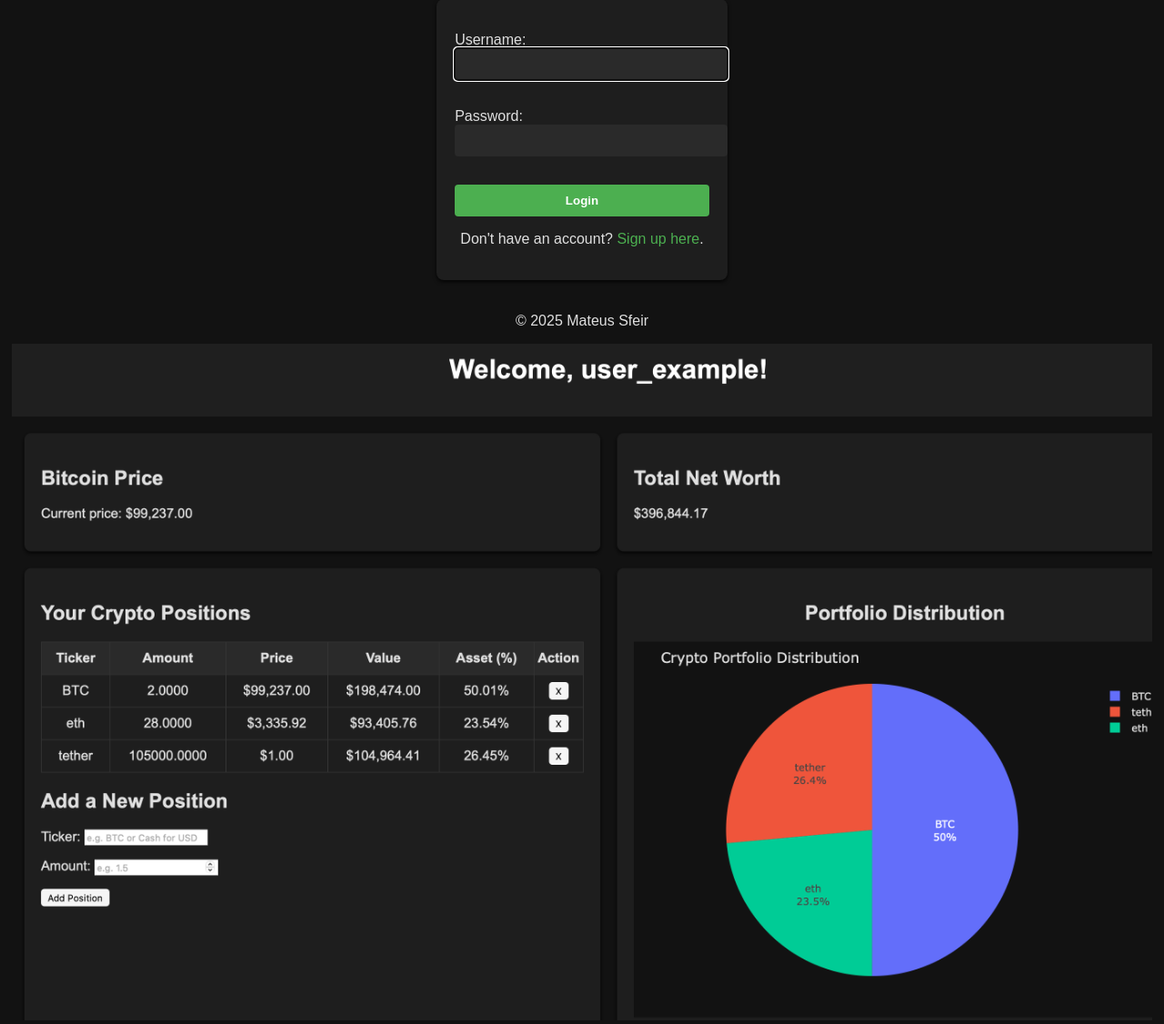
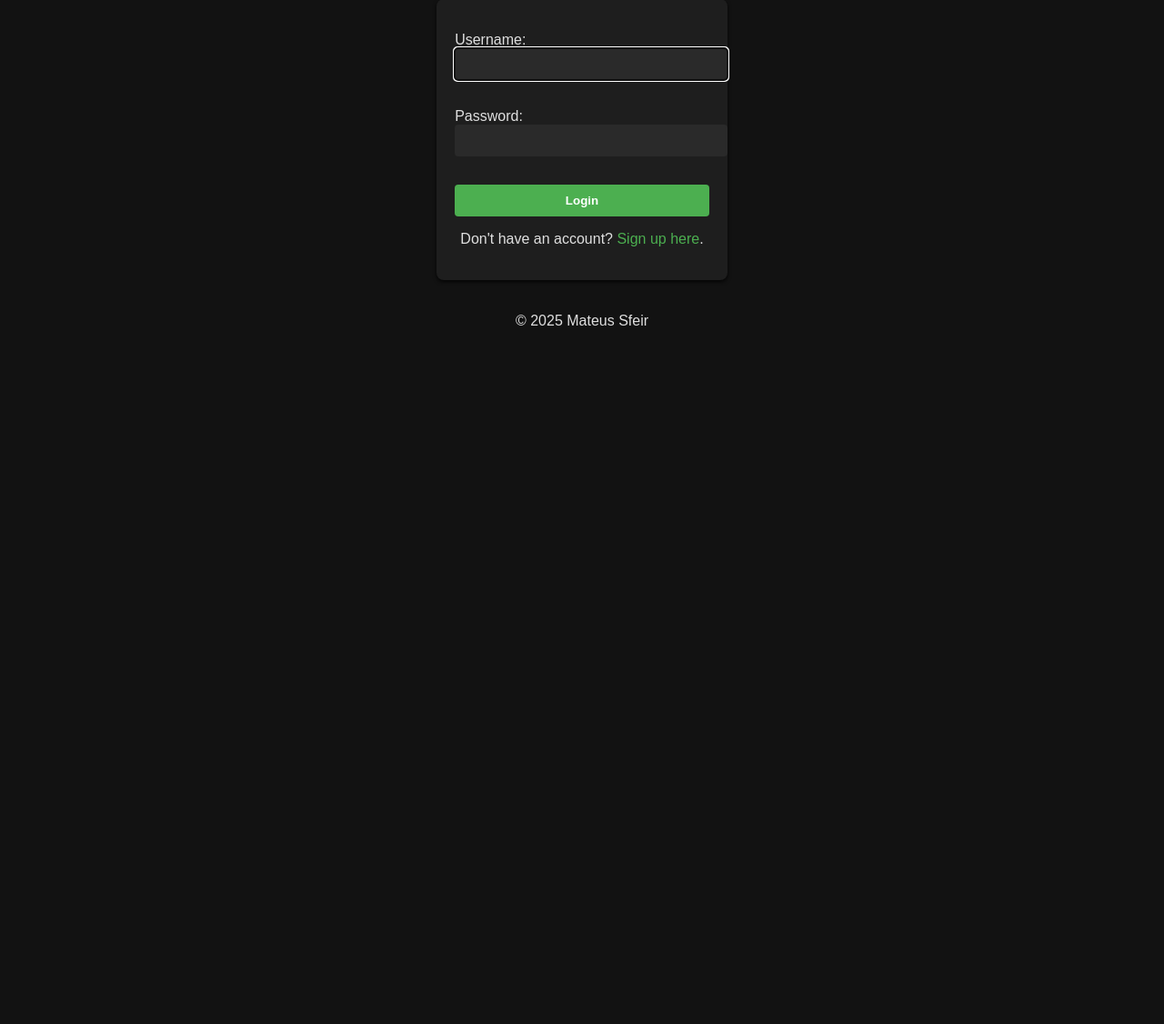
Before and after one commit to mateussfeir/Portfolio_tracker, a Django app: page /login/ in a window 1280 px wide. Shown: the part 151-1277 px from the top of the page at 91% size. After the commit the page ends 509 px from the top, so only its background shows below. Run offline with Django 4.2, Linux system fonts and the light colour scheme.

Commit message:
removed the img

```diff
--- a/portfolio/templates/login.html
+++ b/portfolio/templates/login.html
@@ -114,7 +114,7 @@
     </div>
     <footer>
         <p>© 2025 Mateus Sfeir</p>
-        <img src="{% static 'images/img1.png' %}" alt="Website Example" style="max-width: 98%; height: auto;">
+{#        <img src="{% static 'images/img1.png' %}" alt="Website Example" style="max-width: 98%; height: auto;">#}
     </footer>
 </body>
 </html>
```
